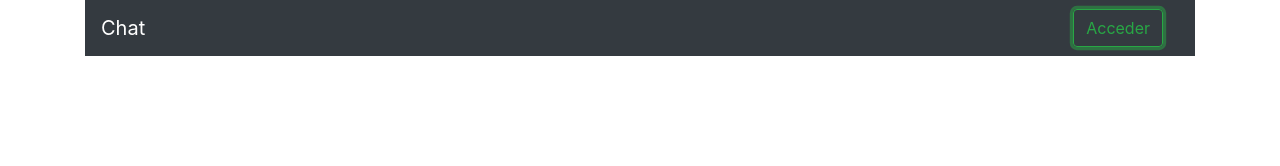
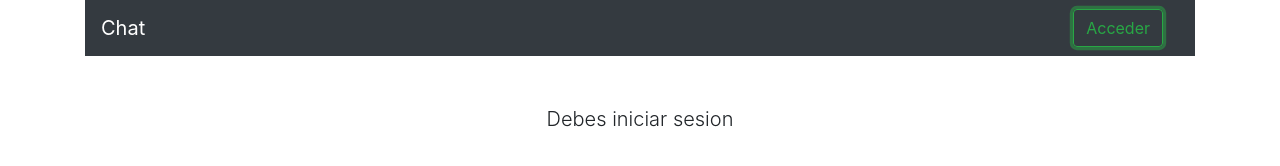
Before and after one commit to MaquinoBSC/Chat-JS, a plain HTML site: page index.html in a window 1280 px wide. Both pictures are taken after a click on the button "Acceder". Drawn offline with nearby package versions, Linux system fonts and the light colour scheme; no server answers.

Commit message:
Logear con google y mostrar informacion de manera dinamica

```diff
--- a/app.js
+++ b/app.js
@@ -1,17 +1,50 @@
 const botones= document.querySelector('#botones');
 const nombreUsuario= document.querySelector('#nombreUsuario');
+const contenidoProtegido= document.querySelector('#contenidoProtegido');
+
 
 firebase.auth().onAuthStateChanged((user)=> {
     if(user){
         console.log(user);
         botones.innerHTML= /*html*/`
-            <button class="btn btn-outline-danger">Cerrar Sesion</button>
+            <button class="btn btn-outline-danger" id="btnCerrarSesion">Cerrar Sesion</button>
+        `;
+        cerrarSesion();
+        nombreUsuario.innerHTML= user.displayName;
+        contenidoProtegido.innerHTML= /*html*/`
+            <p class="text-center lead mt-5">Bienvenido ${user.email}</p>
         `;
     }
     else{
         console.log("No existe user");
         botones.innerHTML= /*html*/`
-            <button class="btn btn-outline-success mr-3">Acceder</button>
+            <button class="btn btn-outline-success mr-3" id="btnAcceder">Acceder</button>
+        `;
+
+        iniciarSesion();
+        nombreUsuario.innerHTML= 'Chat';
+        contenidoProtegido.innerHTML= /*html*/`
+            <p class="text-center lead mt-5">Debes iniciar sesion</p>
         `;
     }
 });
+
+const iniciarSesion= ()=> {
+    const btnAcceder= document.querySelector('#btnAcceder');
+    btnAcceder.addEventListener('click', async (e)=> {
+        try {
+            const provider= new firebase.auth.GoogleAuthProvider();
+            await firebase.auth().signInWithPopup(provider);
+        } catch (error) {
+            console.log(error);
+        }
+    });
+}
+
+
+const cerrarSesion= ()=> {
+    const btnCerrarSesion= document.querySelector('#btnCerrarSesion');
+    btnCerrarSesion.addEventListener('click', ()=> {
+        firebase.auth().signOut();
+    });
+}
--- a/index.html
+++ b/index.html
@@ -34,7 +34,12 @@
             <div id="botones">
             </div>
         </nav>
+
+
+        <main id="contenidoProtegido">
+        </main>
     </div>
+
 
 
     <script src="app.js"></script>
```
